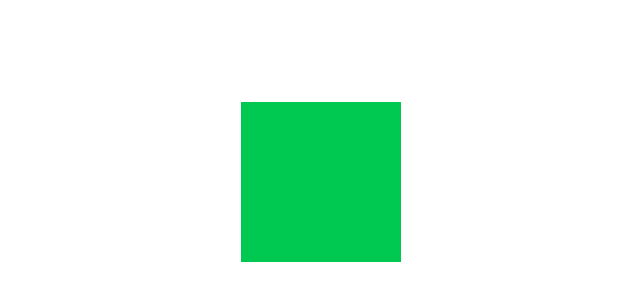
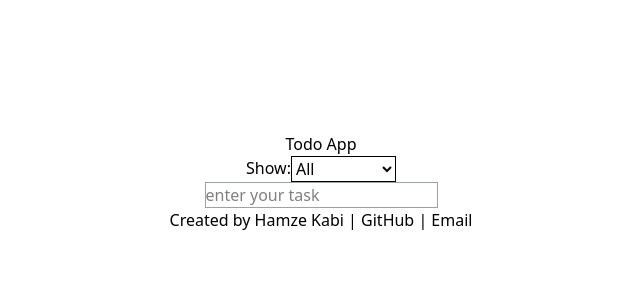
Before and after one commit to hamze-kabi/todo-app, a Vue app: page / in a window 1280 px wide. Shown: the part 218-518 px from the top of the page, without its empty margins (319-959 px from the left). Built offline with nearby package versions, Linux system fonts and the light colour scheme.

Commit message:
add several features, read description
add header, add footer, add input field, add todolist, add todoitem, add filtertasks. filtertasks is not complete yet

```diff
--- a/src/App.vue
+++ b/src/App.vue
@@ -1,12 +1,57 @@
-<script setup></script>
-
 <template>
-  <div class="flex justify-center items-center h-screen w-screen">
-    <div id="aa" class="w-40 h-40 bg-green-500"></div>
+  <!-- a div with to with screen width and height -->
+  <div class="flex flex-col justify-center items-center h-screen w-screen">
+    <!-- header comp -->
+    <AppHeader />
+    <FilterTasks @showCompleted="(bool) => (showCompleted = bool)" />
+    <!-- main container -->
+    <main class="flex flex-col justify-content items-center">
+      <!-- input comp -->
+      <inputField @new-task="(task) => addNewTask(task)" />
+      <TodoList
+        :tasksArr="allTasks"
+        @delete-task-emit="(index) => deleteTaskFromArr(index)"
+        @complete-task-emit="(index) => completeTask(index)"
+      />
+    </main>
+    <AppFooter />
   </div>
 </template>
 
-<style scoped></style>
+<script setup>
+import { ref } from 'vue'
+import inputField from './inputField.vue'
+import AppHeader from './AppHeader.vue'
+import AppFooter from './AppFooter.vue'
+import TodoList from './TodoList.vue'
+import FilterTasks from './FilterTasks.vue'
+
+// list of all tasks, active or completed
+const allTasks = ref([])
+
+// creates index number
+const count = ref(0)
+
+// gets received from FilterTasks.vue and sent to TodoList.vue and then TodoItem.vue
+const showCompleted = ref(false)
+
+// adds the new task to allTasks object
+const addNewTask = function (task) {
+  allTasks.value.push({ index: count.value++, task: task, status: 'active' })
+}
+
+const completeTask = function (index) {
+  const theTaskOnArr = allTasks.value.find((task) => task.index === index)
+  theTaskOnArr.status === 'active'
+    ? (theTaskOnArr.status = 'complete')
+    : (theTaskOnArr.status = 'active')
+}
+
+const deleteTaskFromArr = function (index) {
+  allTasks.value.splice(index, 1)
+}
+</script>
+
 <!--
 day night toggle
 farsi eng
--- /dev/null
+++ b/src/AppFooter.vue
@@ -0,0 +1,6 @@
+<template>
+  <footer>
+    Created by Hamze Kabi | <a href="https://github.com/hamze-kabi" target="_blank">GitHub</a> |
+    <a href="mailto:hamzekabinasab@gmail.com">Email</a>
+  </footer>
+</template>
--- /dev/null
+++ b/src/AppHeader.vue
@@ -0,0 +1,3 @@
+<template>
+  <h3>Todo App</h3>
+</template>
--- /dev/null
+++ b/src/FilterTasks.vue
@@ -0,0 +1,21 @@
+<template>
+  <div class="flex">
+    <label for="show">Show:</label>
+    <select class="border" name="show" id="show" v-model="show">
+      <option value="All">All</option>
+      <option value="completed">Completed</option>
+    </select>
+  </div>
+</template>
+
+<script setup>
+import { ref, watch } from 'vue'
+
+const show = ref('All')
+
+const emit = defineEmits(['showCompleted'])
+
+watch(show, (newVal) => {
+  newVal === 'completed' ? emit('showCompleted', true) : emit('showCompleted', false)
+})
+</script>
--- /dev/null
+++ b/src/TodoItem.vue
@@ -0,0 +1,26 @@
+<template>
+  <div :class="[task.status === 'complete' ? 'line-through' : '']">
+    {{ task.task }}
+  </div>
+  <button @click="completeTask(task.index)">Complete</button>
+  <button @click="deleteTask(task.index)">Delete</button>
+</template>
+
+<script setup>
+defineProps({
+  task: {
+    type: Object,
+    required: true,
+  },
+})
+
+const emit = defineEmits(['complete-task-emit', 'delete-task-emit'])
+
+const completeTask = function (index) {
+  emit('complete-task-emit', index)
+}
+
+const deleteTask = function (index) {
+  emit('delete-task-emit', index)
+}
+</script>
--- /dev/null
+++ b/src/TodoList.vue
@@ -0,0 +1,31 @@
+<template>
+  <!-- each div contains a task and its buttons -->
+  <div v-for="task in tasksArr" :key="task" class="flex gap-5">
+    <todoItem
+      :task="task"
+      @complete-task-emit="(index) => completeTask(index)"
+      @delete-task-emit="(index) => deleteTask(index)"
+    />
+  </div>
+</template>
+
+<script setup>
+import TodoItem from './TodoItem.vue'
+
+defineProps({
+  tasksArr: {
+    type: Object,
+    required: true,
+  },
+})
+
+const emit = defineEmits(['complete-task-emit', 'delete-task-emit'])
+
+const completeTask = function (index) {
+  emit('complete-task-emit', index)
+}
+
+const deleteTask = function (index) {
+  emit('delete-task-emit', index)
+}
+</script>
--- /dev/null
+++ b/src/inputField.vue
@@ -0,0 +1,27 @@
+<template>
+  <input
+    type="text"
+    class="border border-gray-400"
+    placeholder="enter your task"
+    v-model="inputData"
+    @keyup.enter="addNewTask"
+  />
+</template>
+
+<script setup>
+import { ref } from 'vue'
+
+const inputData = ref('')
+
+const emit = defineEmits(['new-task'])
+
+const addNewTask = function () {
+  if (inputData.value.length > 0) {
+    // emit task to parent comp
+    emit('new-task', inputData.value)
+
+    // clears input field
+    inputData.value = ''
+  }
+}
+</script>
```
